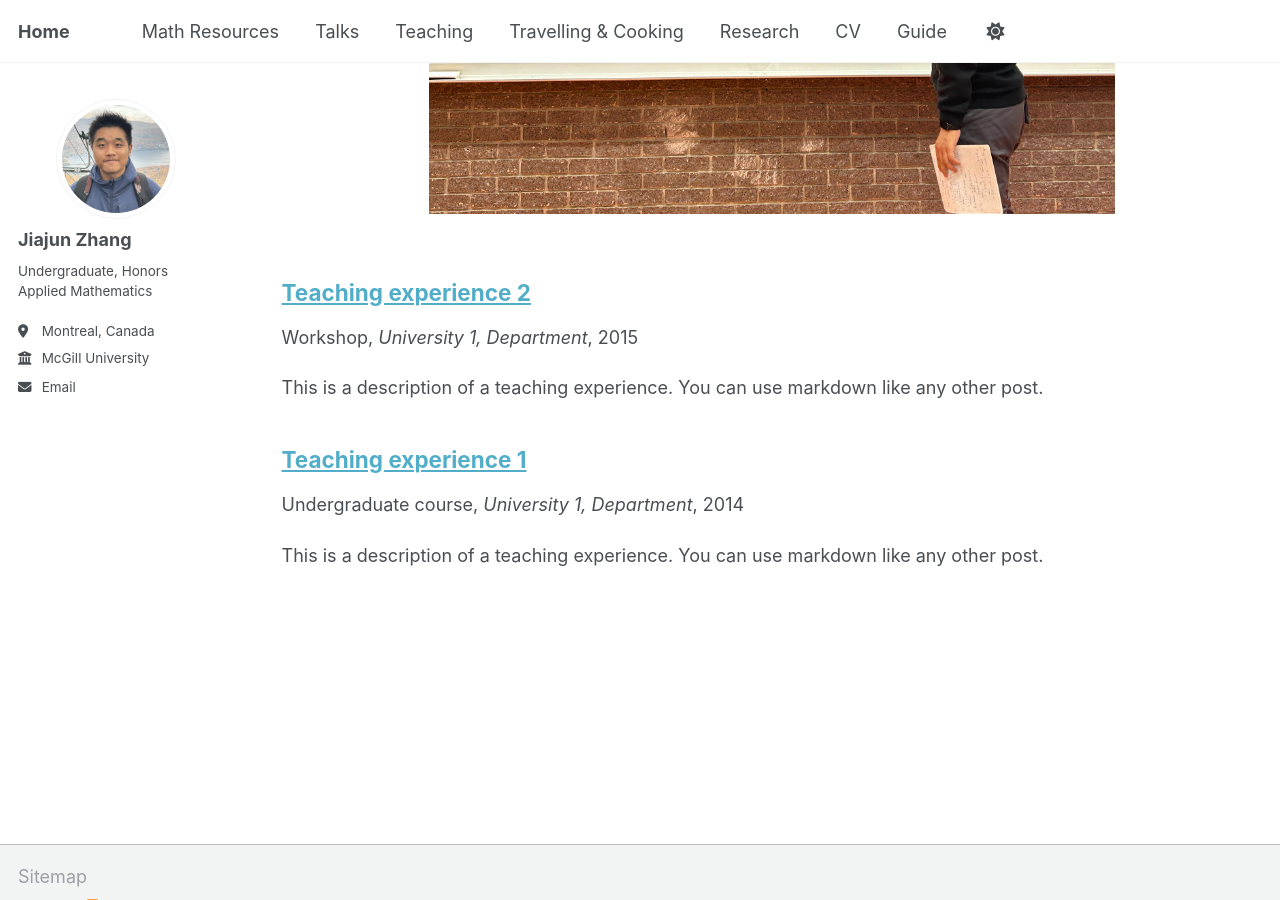
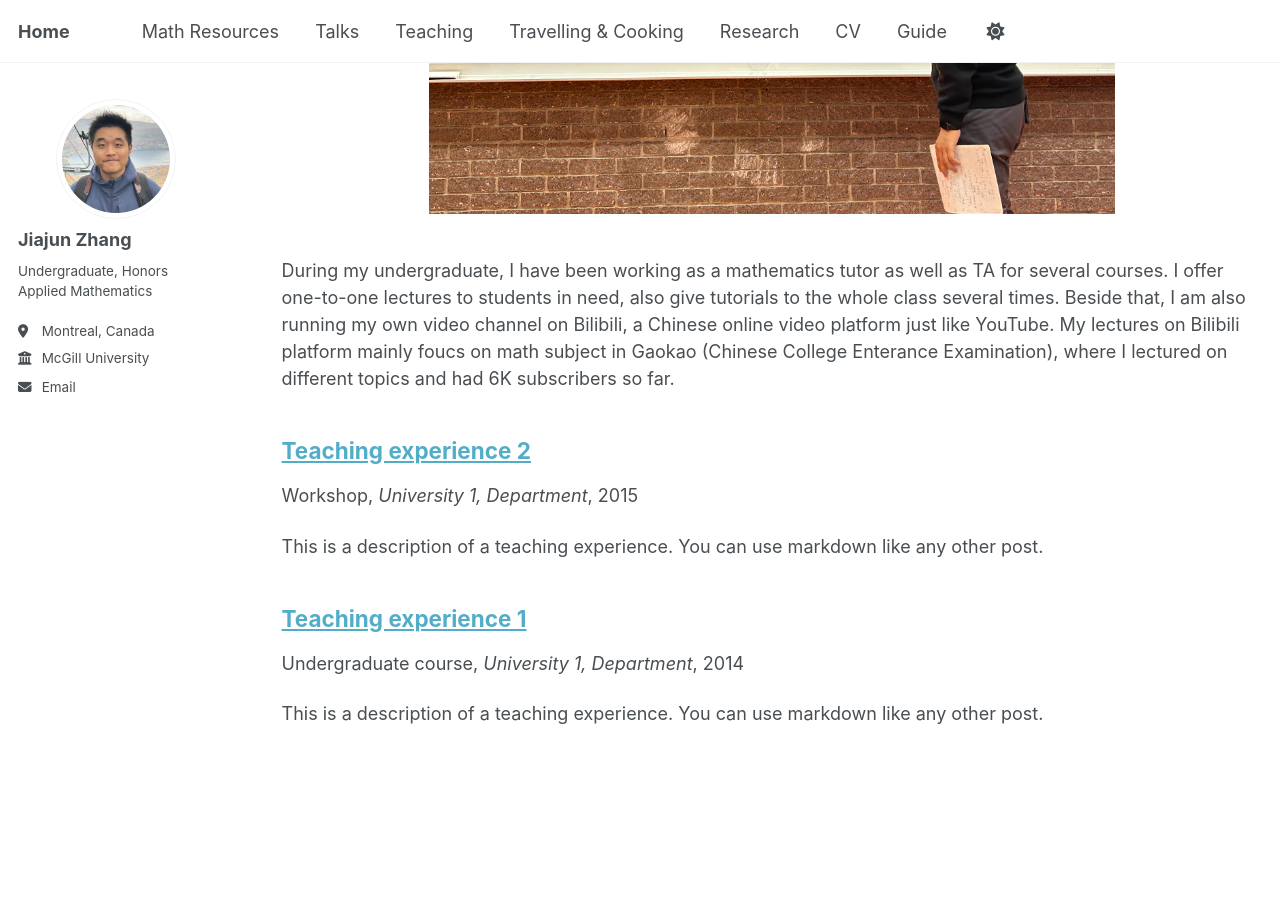
Before and after one commit to JohanssonRein/JohanssonRein.github.io, a Jekyll site: the page built from _pages/teaching.html, in a window 1280 px wide and 900 px high, scrolled down 446 px. Built offline with Jekyll 4.4.1, drawn with Linux system fonts in a browser that asks for light colours; a file with an impossible date is left out.

Commit message:
Update teaching.html

```diff
--- a/_pages/teaching.html
+++ b/_pages/teaching.html
@@ -9,6 +9,9 @@ author_profile: true
   <img src="{{ '/images/teaching.jpg' | relative_url }}" alt="Teaching Banner" style="max-width: 70%; height: auto; margin-bottom: 20px;">
 </p>
 
+During my undergraduate, I have been working as a mathematics tutor as well as TA for several courses. I offer one-to-one lectures to students in need, also give tutorials to the whole class several times. Beside that, I am also running my own video channel on Bilibili, a Chinese online video platform
+just like YouTube. My lectures on Bilibili platform mainly foucs on math subject in Gaokao (Chinese College Enterance Examination), where I lectured on different topics and had 6K subscribers so far.
+
 {% include base_path %}
 
 {% for post in site.teaching reversed %}
```
